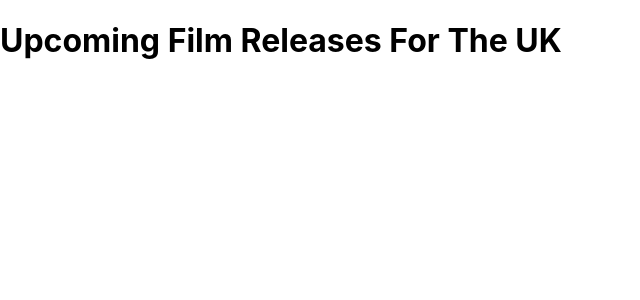
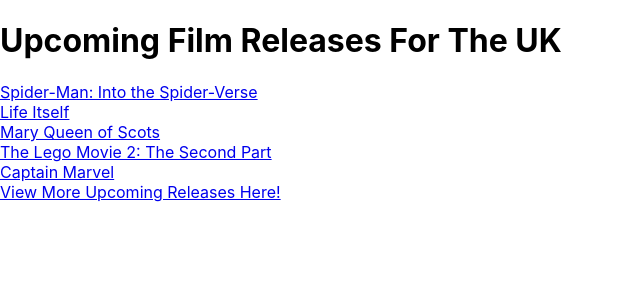
Before and after one commit to StuuGraham/React_HW1, a React (Create React App) app: page / in a window 1280 px wide. Shown: the top 300 px of the page, without its empty margins (0-640 px from the left). Built offline with nearby package versions, Linux system fonts and the light colour scheme.

Commit message:
Film.js and FilmList.js now correct and functioning as intended. UpcomingFilms.js set up and passed into App.js, all working as intended with hyperlinks

```diff
--- a/src/components/Film.js
+++ b/src/components/Film.js
@@ -3,7 +3,7 @@
 const Film = ({title, children}) => {
     return(
         <Fragment>
-            <h4 href={children}>{title}</h4>
+            <a href={children}>{title}</a>
         </Fragment>
     );
 }
--- a/src/components/FilmList.js
+++ b/src/components/FilmList.js
@@ -5,7 +5,10 @@
 
     const filmArray = films.map(film => {
         return (
-            <Film url={film.url}>{film.title}</Film>
+            <Fragment>
+                <Film title={film.title}>{film.url}</Film>
+                <br></br>
+            </Fragment>
         )
     });
     return(
--- a/src/components/UpcomingFilms.js
+++ b/src/components/UpcomingFilms.js
@@ -0,0 +1,13 @@
+import React, { Fragment } from 'react';
+
+const UpcomingFilms = () => {
+    return(
+        <Fragment>
+            <a href="https://www.imdb.com/calendar/?region=gb">
+                <div>View More Upcoming Releases Here!</div>
+            </a>
+        </Fragment>
+    );
+}
+
+export default UpcomingFilms;
--- a/src/containers/FilmBox.js
+++ b/src/containers/FilmBox.js
@@ -1,5 +1,6 @@
 import React, { Fragment, useState } from 'react';
 import FilmList from '../components/FilmList.js';
+import UpcomingFilms from '../components/UpcomingFilms.js';
 
 const FilmBox = () => {
 
@@ -35,6 +36,7 @@
         <Fragment>
             <h1>Upcoming Film Releases For The UK</h1>
             <FilmList films={films}></FilmList>
+            <UpcomingFilms></UpcomingFilms>
         </Fragment>
     );
 }
```
Also changed, not shown: 1 other file (tests, documents, lock files or other folders).
